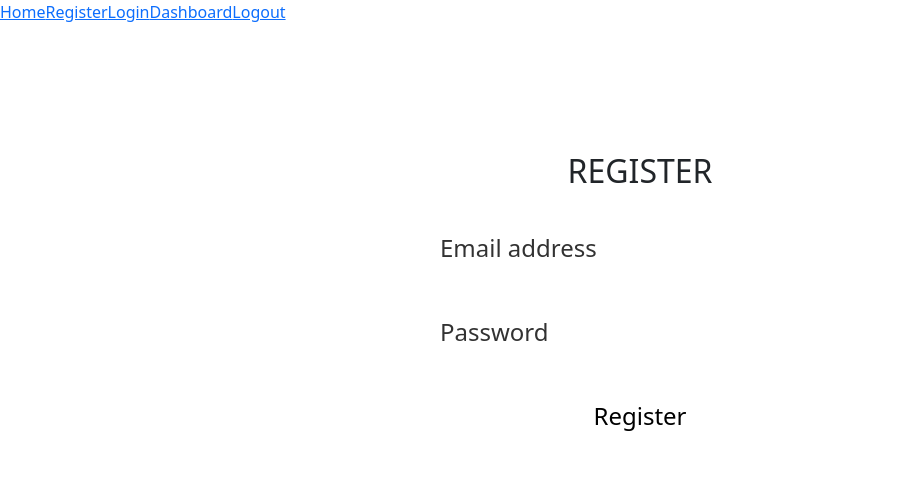
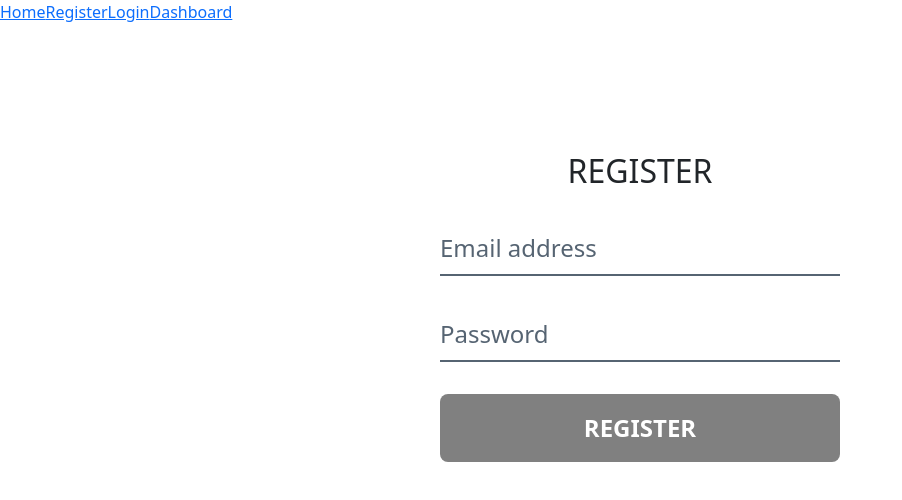
Before and after one commit to WebEcomm/Ecomm, a Vue app: page /register in a window 1280 px wide. Shown: the top 500 px of the page, without its empty margins (0-902 px from the left). Built offline with nearby package versions, Linux system fonts and the light colour scheme.

Commit message:
correction

```diff
--- a/src/App.vue
+++ b/src/App.vue
@@ -17,16 +17,18 @@ import { RouterLink, RouterView } from "vue-router";
 // // CLONE + SUPPRESSION D'ATTRIBUE
 // var { ...joueur3 } = joueur2
 // console.log(joueur3)
+
+// a ajoueter<RouterLink to="/logout">Logout</RouterLink>
 </script>
 
 <template>
   <header>
     <nav>
       <RouterLink to="/">Home</RouterLink>
-      <RouterLink to="/about">Register</RouterLink>
+      <RouterLink to="/register">Register</RouterLink>
       <RouterLink to="/login">Login</RouterLink>
-      <RouterLink to="/login">Dashboard</RouterLink>
-      <RouterLink to="/login">Logout</RouterLink>
+      <RouterLink to="/dashboard">Dashboard</RouterLink>
+
 
 
     </nav>
--- a/src/views/Register.vue
+++ b/src/views/Register.vue
@@ -72,11 +72,11 @@ input:focus:not([type="submit"]) {
 input::placeholder {
   color: inherit;
 }
-form.login input:not([type="submit"]) {
+form.register input:not([type="submit"]) {
   color: #2c3e50;
   border-bottom: 2px solid #2c3e50;
 }
-form.login input[type="submit"] {
+form.register input[type="submit"] {
   background-color: grey;
   color: #fff;
   font-weight: 700;
```
